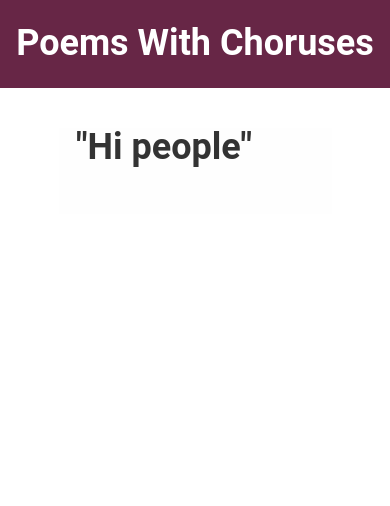
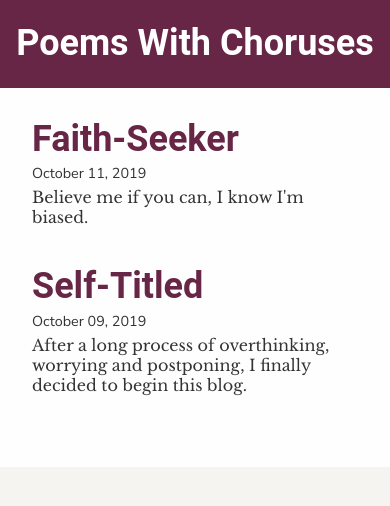
Before and after one commit to JRobsonJr/poems-with-choruses, a Gatsby site: page / in a window 390 px wide. Built offline with nearby package versions, Linux system fonts and the light colour scheme; Gatsby itself is replaced by a stand-in of ours; a web font is replaced by a local one.

Commit message:
Update styles and index page

```diff
--- a/gatsby-node.js
+++ b/gatsby-node.js
@@ -12,6 +12,7 @@ exports.createPages = async ({ actions, graphql, reporter }) => {
                     node {
                         frontmatter {
                             path
+                            description
                         }
                     }
                 }
--- a/src/components/BlogPostTemplate.css
+++ b/src/components/BlogPostTemplate.css
@@ -1,3 +1,8 @@
+.blog-post-container {
+    padding: 2.5rem 5rem;
+    background-color: white
+}
+
 .blog-post-date {
     background-color: rgba(207, 204, 186, 0.5);
     font-family: 'Nunito Sans', sans-serif;
--- a/src/components/BlogPostTemplate.js
+++ b/src/components/BlogPostTemplate.js
@@ -34,6 +34,7 @@ export const pageQuery = graphql`
                 date(formatString: "MMMM DD, YYYY")
                 path
                 title
+                description
             }
         }
     }
--- a/src/components/Layout.css
+++ b/src/components/Layout.css
@@ -3,20 +3,12 @@
 }
 
 .layout {
-  margin-left: auto; margin-right: auto; max-width: 50vw; padding: 2.5rem 1.5rem;
+  margin-left: auto; margin-right: auto; max-width: 60vw;
 }
 
-@media (max-width: 767.98px) {
+@media (max-width: 768px) {
   .layout {
-    max-width: 90vw;
-    padding: 2.5rem 0;
-  }
- }
-
- @media (max-width: 991.98px) {
-  .layout {
-    max-width: 70vw;
-    padding: 2.5rem 0;
+    max-width: 100vw;
   }
 }
 
@@ -24,7 +16,7 @@
   background-color: #fefefe;
   margin: 0 auto;
   max-width: 960;
-  padding: 0 1.0875rem 1.45rem;
+  padding: 2rem;
 }
 
 h1 {
@@ -40,6 +32,7 @@ body {
   margin: 0;
   -webkit-font-smoothing: antialiased;
   -moz-osx-font-smoothing: grayscale;
+  background-color: rgba(207, 204, 186, 0.2);
 }
 article,
 aside,
--- /dev/null
+++ b/src/pages/index.css
@@ -0,0 +1,15 @@
+.blog-post-list-item {
+    padding-bottom: 2.5rem;
+}
+
+.blog-post-list-item-title {
+    color: #672646;
+    text-decoration: none;
+    margin-bottom: .25rem;
+}
+
+.blog-post-list-item-date {
+    font-family: 'Nunito Sans', sans-serif;
+    margin-bottom: .25rem;
+    font-size: .9rem;
+}
--- a/src/pages/index.js
+++ b/src/pages/index.js
@@ -3,11 +3,61 @@ import React from 'react';
 import Layout from '../components/Layout';
 import SEO from '../components/SEO';
 
-const IndexPage = () => (
-    <Layout>
-        <SEO title="Home" />
-        <h1>"Hi people"</h1>
-    </Layout>
-);
+import { useStaticQuery, graphql, Link } from 'gatsby';
+
+import './index.css';
+
+const PostLink = ({ post }) => {
+    console.log(post);
+    return (
+        <div className="blog-post-list-item">
+            <h1 className="blog-post-list-item-title">
+                <Link
+                    className="blog-post-list-item-title"
+                    to={post.frontmatter.path}
+                >
+                    {post.frontmatter.title}
+                </Link>
+            </h1>
+            <p className="blog-post-list-item-date">{post.frontmatter.date}</p>
+            {post.frontmatter.description}
+        </div>
+    );
+};
+
+const IndexPage = ({
+    data: {
+        allMarkdownRemark: { edges },
+    },
+}) => {
+    const posts = edges.map(edge => (
+        <PostLink key={edge.node.id} post={edge.node} />
+    ));
+    return (
+        <Layout>
+            <SEO title="Home" />
+            {posts}
+        </Layout>
+    );
+};
+
+export const pageQuery = graphql`
+    query {
+        allMarkdownRemark(sort: { order: DESC, fields: [frontmatter___date] }) {
+            edges {
+                node {
+                    id
+                    excerpt(pruneLength: 250)
+                    frontmatter {
+                        date(formatString: "MMMM DD, YYYY")
+                        path
+                        title
+                        description
+                    }
+                }
+            }
+        }
+    }
+`;
 
 export default IndexPage;
```
